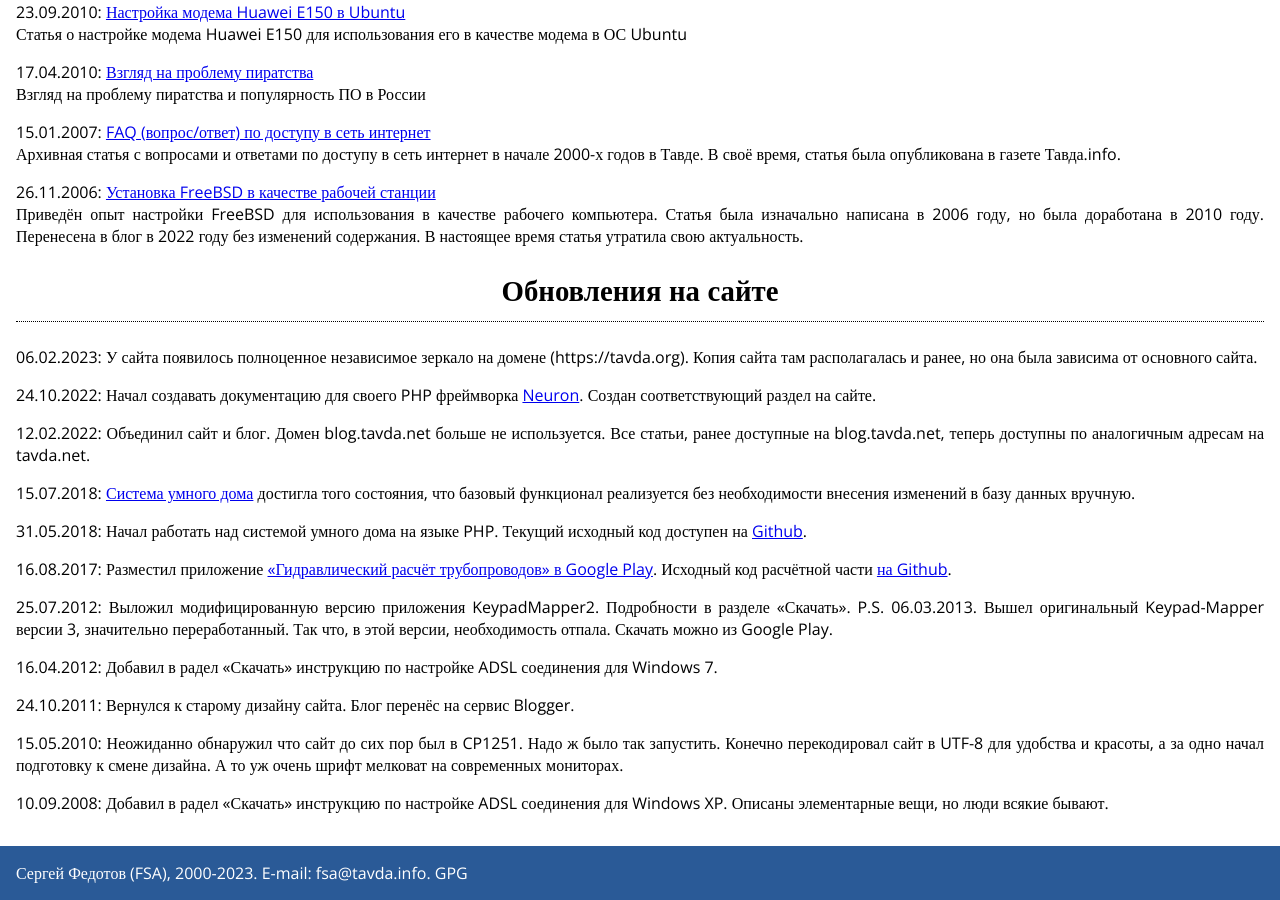
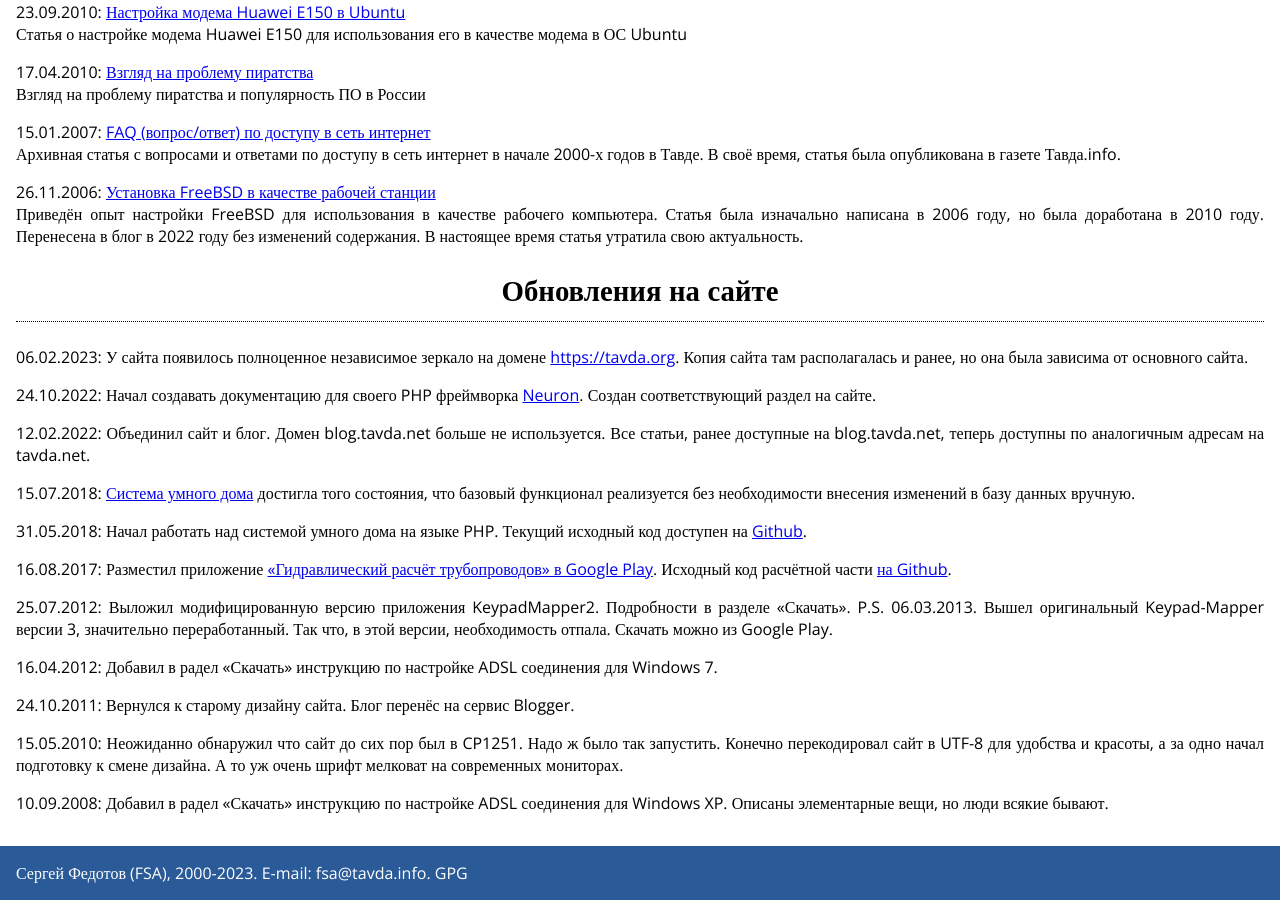
Before and after one commit to fsa/site, a Jekyll site: the page built from index.md, in a window 1280 px wide and 900 px high, scrolled down 2089 px. Built offline with Jekyll 4.4.1, drawn with Linux system fonts in a browser that asks for light colours.

Commit message:
Исправлен адрес зеркала

```diff
--- a/index.md
+++ b/index.md
@@ -17,7 +17,7 @@ excerpt: Это мой персональный сайт
 
 ## Обновления на сайте
 
-06.02.2023: У сайта появилось полноценное независимое зеркало на домене (https://tavda.org). Копия сайта там располагалась и ранее, но она была зависима от основного сайта.
+06.02.2023: У сайта появилось полноценное независимое зеркало на домене <https://tavda.org>. Копия сайта там располагалась и ранее, но она была зависима от основного сайта.
 
 24.10.2022: Начал создавать документацию для своего PHP фреймворка [Neuron](/neuron/). Создан соответствующий раздел на сайте.
 
```
